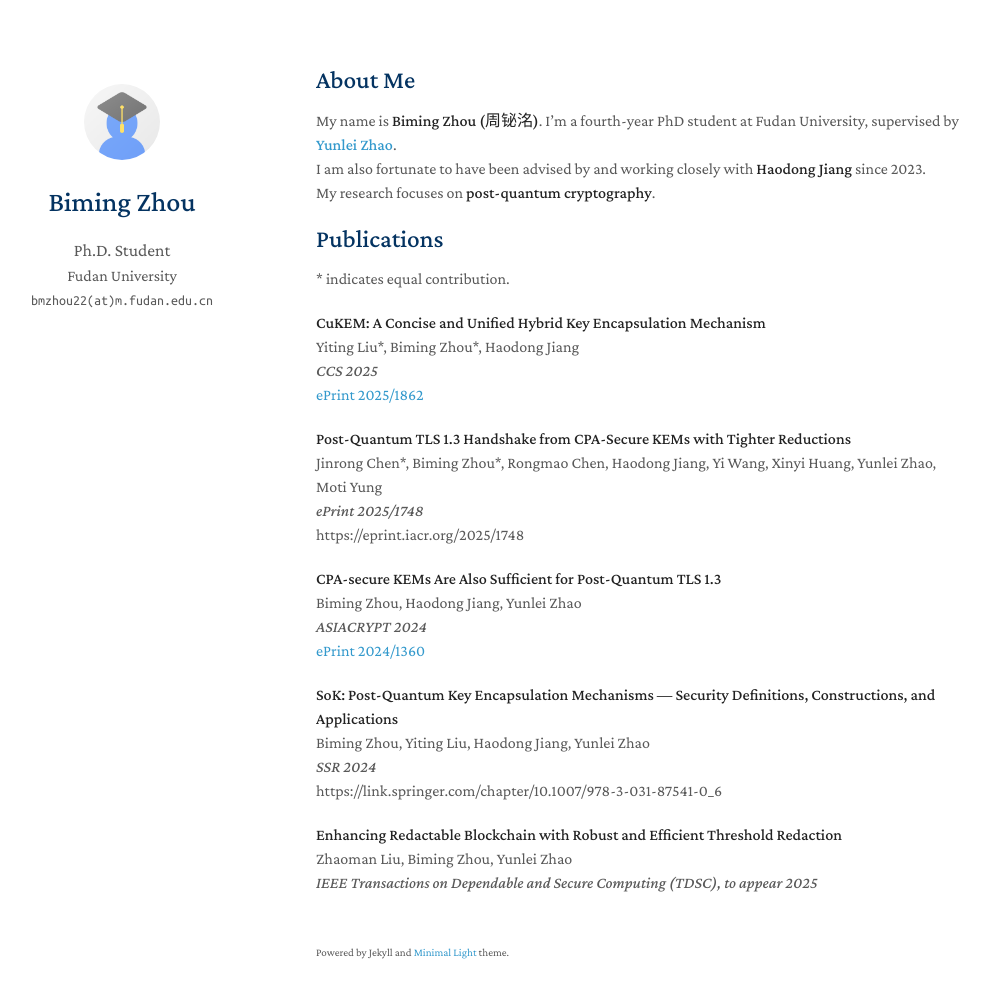
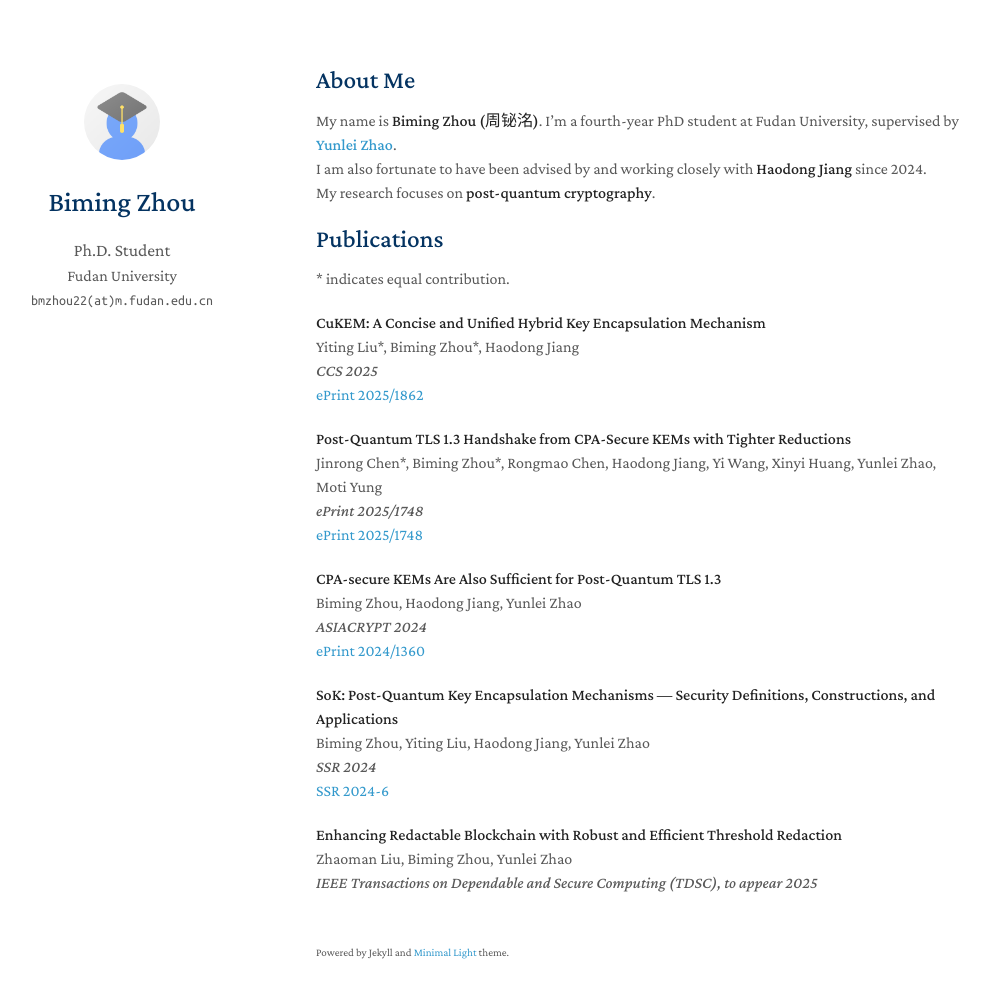
Before and after one commit to bimingzhou/bimingzhou.github.io, a Jekyll site: the page built from index.md, in a window 1280 px wide and 1033 px high. Shown: the top 998 px of the window, without its empty margins (154-1144 px from the left). Built offline with Jekyll 4.4.1, drawn with Linux system fonts in a browser that asks for light colours; a style sheet for code colours, icons or effects is not loaded; our own code applies the rules of GitHub Pages for plain Markdown files.

Commit message:
Correct year and format publication links in index.md
Updated the year for Haodong Jiang's advisory and changed publication links to formatted text.

```diff
--- a/index.md
+++ b/index.md
@@ -6,7 +6,7 @@
 
 My name is **Biming Zhou (周铋洺)**. I’m a fourth-year PhD student at Fudan University, supervised by
 **[Yunlei Zhao](https://cs.fudan.edu.cn/3f/ba/c25909a278458/page.htm)**.
-I am also fortunate to have been advised by and working closely with **Haodong Jiang** since 2023.
+I am also fortunate to have been advised by and working closely with **Haodong Jiang** since 2024.
 My research focuses on **post-quantum cryptography**.
 
 ## Publications
@@ -32,7 +32,7 @@
 **SoK: Post-Quantum Key Encapsulation Mechanisms — Security Definitions, Constructions, and Applications**
 Biming Zhou, Yiting Liu, Haodong Jiang, Yunlei Zhao
 *SSR 2024*
-https://link.springer.com/chapter/10.1007/978-3-031-87541-0_6
+[SSR 2024-6](https://link.springer.com/chapter/10.1007/978-3-031-87541-0_6)
 
 
 **Enhancing Redactable Blockchain with Robust and Efficient Threshold Redaction**
```
Also changed, not shown: other parts of index.md (+1 -1 lines).
